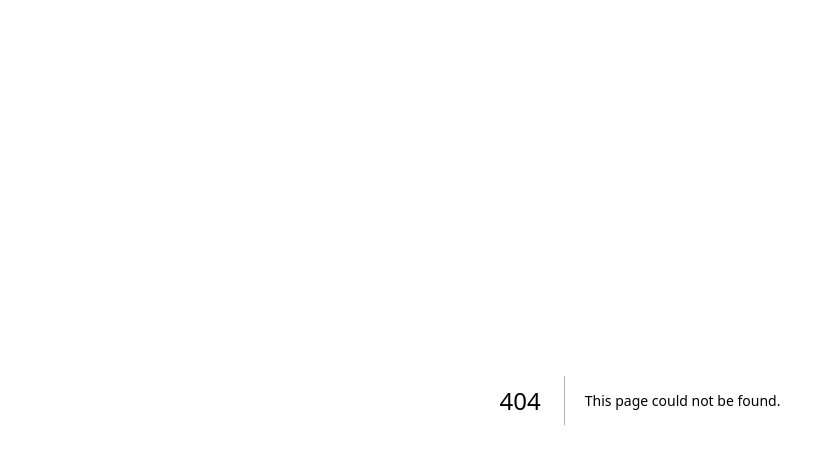
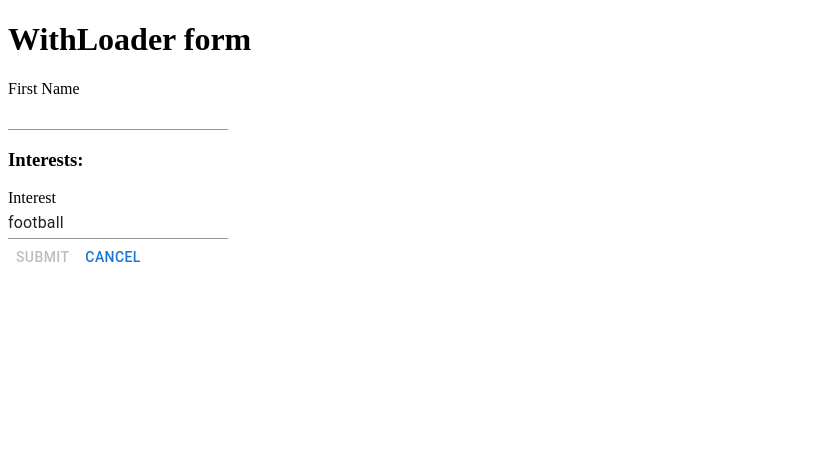
Before and after one commit to konradmi/nextjs-forms, a Next.js app: page /form-array in a window 1280 px wide. Before the commit this address had no page. Shown: the top 464 px of the page, without its empty margins (0-835 px from the left). Built offline with nearby package versions, Linux system fonts and the light colour scheme.

Commit message:
FormInput works inside FormArray

```diff
--- /dev/null
+++ b/app/form-array/FormArray.tsx
@@ -0,0 +1,57 @@
+'use client'
+
+import * as z from 'zod'
+
+import { ZodForm, FormInput, FormSubmitButton, FormCancelButton, FormArray } from '@/components/forms'
+import type { RowProps } from '@/components/forms/FormArray'
+import { nameCreator } from '@/components/forms/ZodForm'
+
+const schema = z.object({
+  firstName: z.string().min(3, { message: 'Too short'}).max(20, { message: 'Too long'}),
+  interests: z.array(z.object({
+    name: z.string().min(3, { message: 'Too short'}).max(20, { message: 'Too long'}),
+  }))
+})
+
+const initialValues = {
+  firstName: '',
+  interests: [{
+    name: 'football'
+  }],
+}
+
+const Row = ({ setName, append, remove }: RowProps) => {
+  return (
+    <div>
+      <label htmlFor='name'>Interest</label>
+      <FormInput name={setName('name')}/>
+    </div>
+  )
+}
+
+const FormWithArray = () => {
+  const handleSubmit = async (values: z.infer<typeof schema>) => {
+    console.log(values)
+  }
+
+  const getName = nameCreator(schema)
+
+  return (
+    <>
+      <h1>WithLoader form</h1>
+      <ZodForm initialValues={initialValues} onSubmit={handleSubmit} schema={schema}>
+      <div>
+        <label htmlFor='firstName'>First Name</label>
+        <FormInput name={getName('firstName')}/>
+      </div>
+      <h3>Interests: </h3>
+      <FormArray name={getName('interests')} row={Row}/>
+
+      <FormSubmitButton label='Submit'/>
+      <FormCancelButton/>
+    </ZodForm>
+    </>
+  )
+}
+
+export default FormWithArray
--- /dev/null
+++ b/app/form-array/page.ts
@@ -0,0 +1,3 @@
+import FormArray from './FormArray'
+
+export default FormArray
--- /dev/null
+++ b/components/forms/FormArray.tsx
@@ -0,0 +1,36 @@
+import {
+  useFormContext,
+  useFieldArray,
+  UseFieldArrayAppend,
+  UseFieldArrayRemove,
+  FieldValues
+} from 'react-hook-form'
+
+export type RowProps = {
+  setName: (rowName: string) => string
+  append: UseFieldArrayAppend<FieldValues>
+  remove: UseFieldArrayRemove
+}
+
+type FormArrayProps = {
+  name: string
+  row: (props: RowProps) => JSX.Element
+}
+
+const FormArray = ({ name, row: Row }: FormArrayProps) => {
+  const { control } = useFormContext()
+  const { fields, append, remove } = useFieldArray({
+    control,
+    name,
+  })
+  console.log(fields)
+
+  const setName = (index: number) => (rowName: string) => `${name}.${index}.${rowName}`
+
+  return fields.map((field, index) => (
+    <Row key={field.id} setName={setName(index)} remove={remove} append={append}/>
+  ))
+
+}
+
+export default FormArray
--- a/components/forms/FormInput.tsx
+++ b/components/forms/FormInput.tsx
@@ -10,8 +10,14 @@ type FormInputProps = {
   format?: (value: string) => string
 } & React.ComponentProps<typeof Input>
 
-function FormInput ({ name, type, parse = value => value, format = value => value, ...rest }: FormInputProps) {
+const FormInput = ({ name, type, parse = value => value, format = value => value, ...rest }: FormInputProps) => {
   const { control, formState: { errors } } = useFormContext()
+
+  const getError = () => {
+    return name.split('.').reduce((acc, curr) => {
+      return acc?.[curr]
+    }, (errors || {}) as any)
+  }
 
   return (
     <div>
@@ -22,14 +28,14 @@ function FormInput ({ name, type, parse = value => value, format = value => valu
           <Input
             {...rest}
             type={type}
-            error={!!errors[name]}
+            error={!!getError()}
             value={format(field.value)}
             onChange={e => field.onChange(parse(e.target.value))}
             onBlur={field.onBlur}
           />
         )}
       />
-      { errors[name] && <div style={{ color: 'red' }}>{ errors[name]?.message as string }</div> }
+      { getError() && <div style={{ color: 'red' }}>{ getError()?.message as string }</div> }
     </div>
   )
 }
--- a/components/forms/index.ts
+++ b/components/forms/index.ts
@@ -3,5 +3,6 @@ import FormInput from './FormInput'
 import FormSubmitError from './FormSubmitError'
 import FormCancelButton from './FormCancelButton'
 import FormSubmitButton from './FormSubmitButton'
+import FormArray from './FormArray'
 
-export { ZodForm, FormInput, FormSubmitError, FormCancelButton, FormSubmitButton }
+export { ZodForm, FormInput, FormSubmitError, FormCancelButton, FormSubmitButton, FormArray }
```
